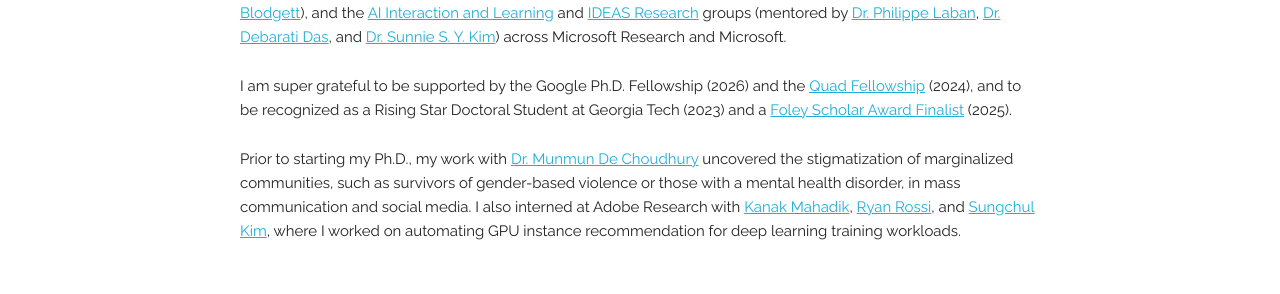
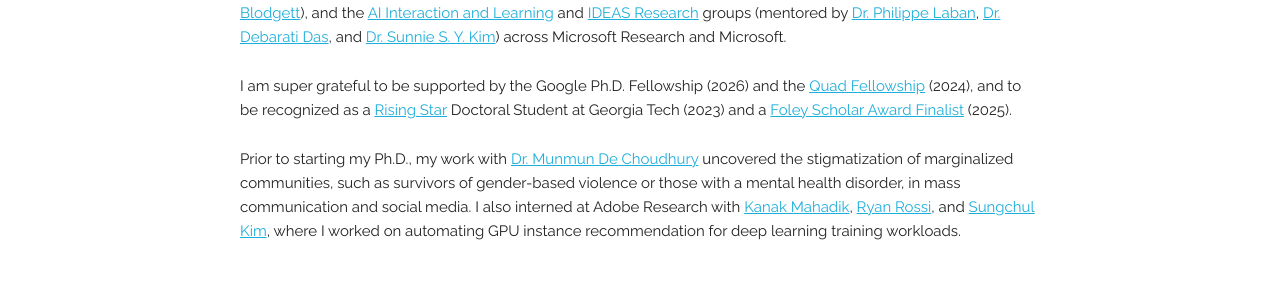
Before and after one commit to mittalshravika/mittalshravika.github.io, a Jekyll site: the page built from index.html, in a window 1280 px wide and 900 px high, scrolled down 454 px. Shown: the part 183-477 px from the top of the window. Built offline with Jekyll 4.4.1, drawn with Linux system fonts in a browser that asks for light colours; some web fonts are replaced; some of the changed lines change nothing that is shown.

Commit message:
fixed links

```diff
--- a/index.html
+++ b/index.html
@@ -16,7 +16,7 @@ title: Home
   </p>
 
   <p>
-    I am super grateful to be supported by the Google Ph.D. Fellowship (2026) and the <a href="https://www.quadfellowship.org/2024-quad-fellows">Quad Fellowship</a> (2024), and to be recognized as a Rising Star Doctoral Student at Georgia Tech (2023) and a <a href="https://research.gatech.edu/foley-scholar-2025-winners-and-finalists">Foley Scholar Award Finalist</a> (2025).
+    I am super grateful to be supported by the Google Ph.D. Fellowship (2026) and the <a href="https://www.quadfellowship.org/2024-quad-fellows">Quad Fellowship</a> (2024), and to be recognized as a <a href="https://www.cc.gatech.edu/gt-computing-annual-awards-and-honors-past-recipients">Rising Star</a> Doctoral Student at Georgia Tech (2023) and a <a href="https://research.gatech.edu/foley-scholar-2025-winners-and-finalists">Foley Scholar Award Finalist</a> (2025).
   </p>
 
   <p>
@@ -77,7 +77,7 @@ title: Home
 
     <li> <b>[07/2026]</b>
 
-      Our work, <a href="https://arxiv.org/abs/2606.11669">Learning by Chatting? Investigating the Impact of Generative AI on
+      Our work, <a href="https://ojs.aaai.org/index.php/AIES/article/view/43271">Learning by Chatting? Investigating the Impact of Generative AI on
 Information Seeking and Learning</a>, completed during my internship with Microsoft Research FATE last summer, got accepted to AIES 2026.
 
     </li>
@@ -102,7 +102,7 @@ Information Seeking and Learning</a>, completed during my internship with Micros
 
     <li> <b>[04/2026]</b>
 
-      Our work, <a href="https://arxiv.org/abs/2510.16829">Who's Asking? Simulating Role-Based Questions for Conversational AI Evaluation</a>, led by Navreet, got accepted to ACL (Findings) 2026.
+      Our work, <a href="https://aclanthology.org/2026.findings-acl.1769/">Who's Asking? Simulating Role-Based Questions for Conversational AI Evaluation</a>, led by Navreet, got accepted to ACL (Findings) 2026.
 
     </li>
 
@@ -193,7 +193,7 @@ Information Seeking and Learning</a>, completed during my internship with Micros
 
     <li> <b>[03/2024]</b>
 
-       Honored to receive the College of Computing <a href="https://www.cc.gatech.edu/annual-awards-and-honors-past-recipients">Rising Star Doctoral Student Research Award</a> at Georgia Tech.
+       Honored to receive the College of Computing <a href="https://www.cc.gatech.edu/gt-computing-annual-awards-and-honors-past-recipients">Rising Star Doctoral Student Research Award</a> at Georgia Tech.
 
     </li>
 
```
